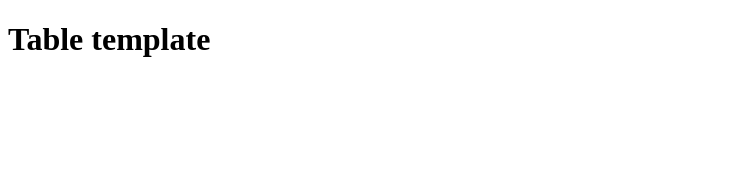
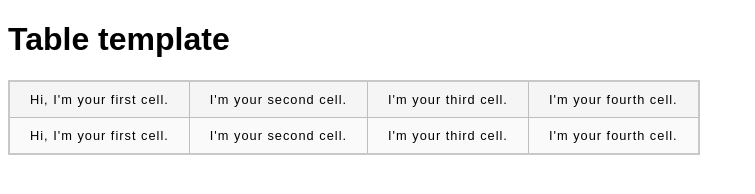
Before and after one commit to mustafa-bhatti/Advance-Top, a plain HTML site: page index.html in a window 1280 px wide. Shown: the whole page, without its empty margins (0-755 px from the left). Drawn offline with Linux system fonts and the light colour scheme.

Commit message:
add basic table code

```diff
--- a/index.html
+++ b/index.html
@@ -4,11 +4,27 @@
     <meta charset="utf-8">
     <meta name="viewport" content="width=device-width">
     <title>Table template</title>
-    <link href="minimal-table.css" rel="stylesheet" type="text/css">
+    <link href="styles.css" rel="stylesheet" type="text/css">
   </head>
   <body>
     <h1>Table template</h1>
+    <table>
 
+        <tr>
+          <td>Hi, I'm your first cell.</td>
+          <td>I'm your second cell.</td>
+          <td>I'm your third cell.</td>
+          <td>I'm your fourth cell.</td>
+        </tr>
+
+        <tr>
+            <td>Hi, I'm your first cell.</td>
+            <td>I'm your second cell.</td>
+            <td>I'm your third cell.</td>
+            <td>I'm your fourth cell.</td>
+        </tr>
+
+    </table>
 
   </body>
 </html>
```
